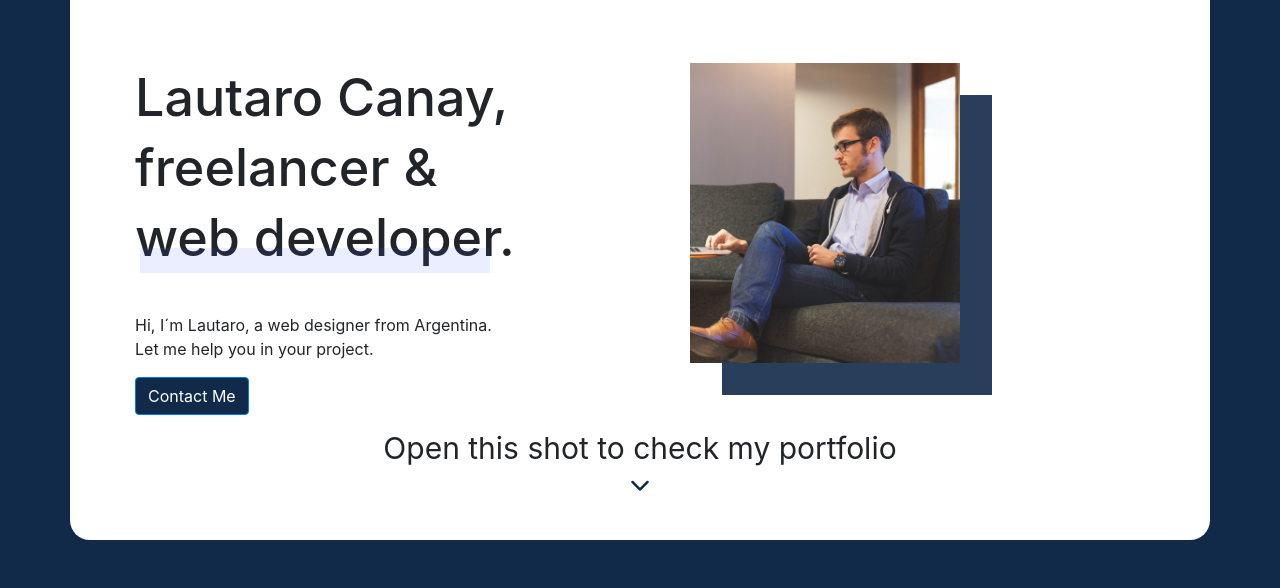
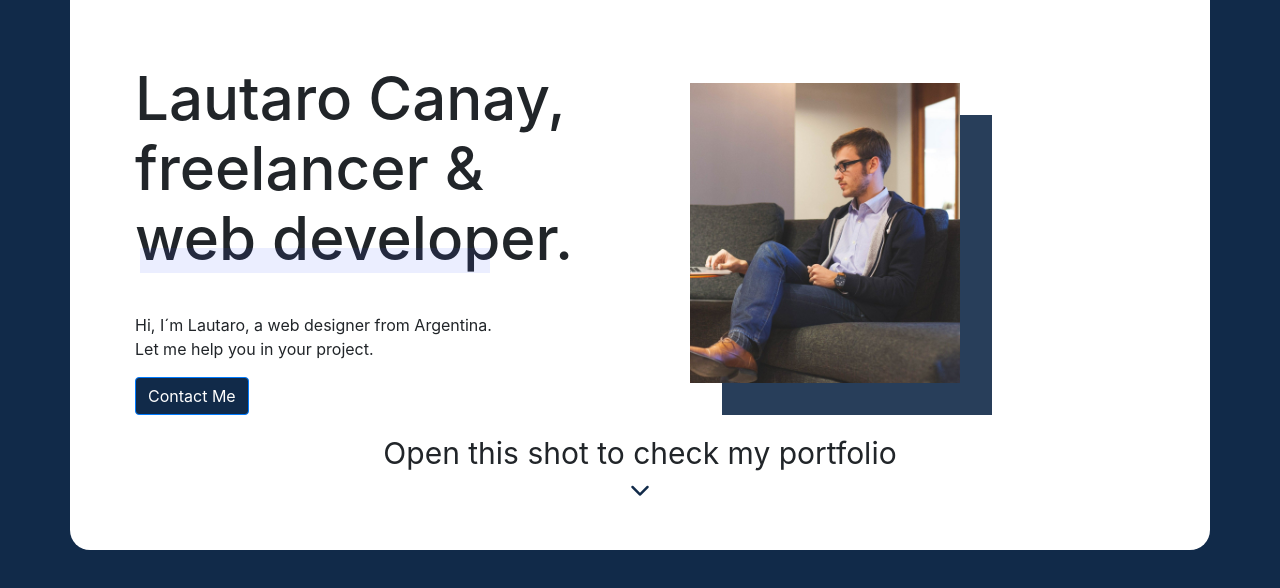
Before and after one commit to LautaroCanay/Desafio-Dev-Rock, a plain HTML site: page index.html in a window 1280 px wide. Shown: the part 128-716 px from the top of the page. Drawn offline with nearby package versions, Linux system fonts and the light colour scheme.

Commit message:
Add files via upload

```diff
--- a/css/style.css
+++ b/css/style.css
@@ -87,7 +87,7 @@ i{
 
 h1{
 	font-weight: 900px;
-	font-size: 52px;
+	font-size: 60px;
 	line-height: 70px;
 	margin-bottom: 40px;
 	position: relative;
@@ -137,12 +137,16 @@ img{
 #foto{
 	padding-left: 50px;
 	object-fit: cover;
+	padding-top: 20px;
+	padding-bottom: 20px;
 }
 
 #portfolio{
 	display: inline-block;
 	text-align: center;
-	padding: 15px;
+	padding: 10px;
+	padding-top: 20px;
+	padding-bottom: 20px;
 	transition: all cubic-bezier(0.215, 0.610, 0.355, 1) .5s;
 }
 
```
